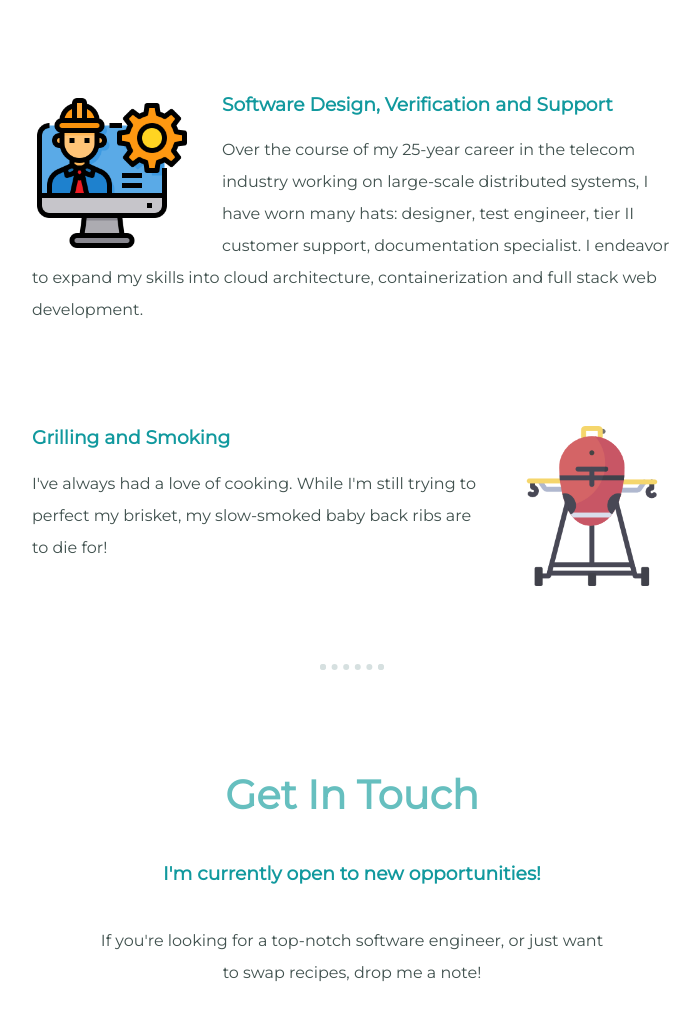
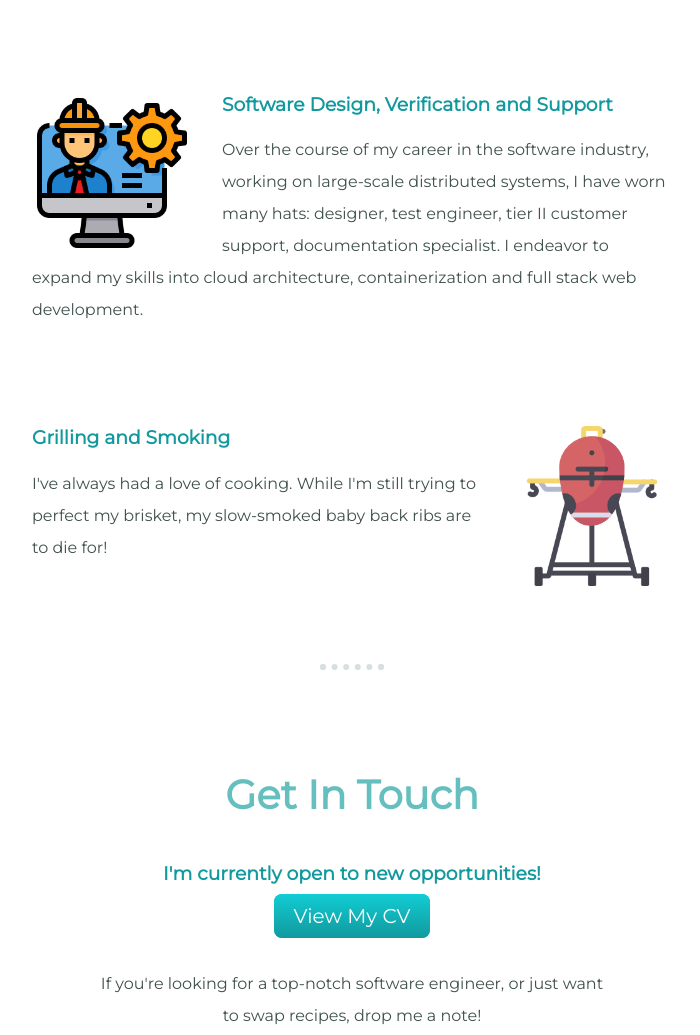
Before and after one commit to swchilds1/website, a plain HTML site: page index.html in a window 1280 px wide. Shown: the part 1640-2675 px from the top of the page, without its empty margins (288-988 px from the left). Drawn offline with Linux system fonts and the light colour scheme.

Commit message:
Add files via upload
Added Resume pdf and resume button to main page.

```diff
--- a/index.html
+++ b/index.html
@@ -1,5 +1,6 @@
 <!DOCTYPE html>
 <html lang="en" dir="ltr">
+
 <head>
   <meta charset="utf-8">
   <title>Steven Childs</title>
@@ -7,6 +8,7 @@
   <link rel="icon" href="favicon.ico">
   <link href="https://fonts.googleapis.com/css2?family=Merriweather&family=Montserrat&family=Sacramento&display=swap" rel="stylesheet">
 </head>
+
 <body>
   <div class="top-container">
     <img class="top-cloud" src="images/cloud.png" alt="cloud-img">
@@ -20,7 +22,8 @@
     <div class="profile">
       <img class="my-profile-pic" src="images/Steven_profile_pic.png" alt="my-photo">
       <h2>Hello</h2>
-        <p class="intro">My journey as a programmer began when I was 10 years old with my father's TRS-80. Today, I'm a skilled software engineering professional with extensive industry experience in all phases of the software development lifecycle.</p>
+      <p class="intro">My journey as a programmer began when I was 10 years old with my father's TRS-80. Today, I'm a skilled software engineering professional with extensive industry experience in all phases of the software development lifecycle.
+      </p>
     </div>
     <hr>
     <div class="skills">
@@ -28,7 +31,8 @@
       <div class="skill-row">
         <img class="skill-img1" src="images/engineer.png" alt="engineer-icon">
         <h3>Software Design, Verification and Support</h3>
-          <p>Over the course of my 25-year career in the telecom industry working on large-scale distributed systems, I have worn many hats: designer, test engineer, tier II customer support, documentation specialist. I endeavor to expand my skills into cloud architecture, containerization and full stack web development.</p>
+        <p>Over the course of my career in the software industry, working on large-scale distributed systems, I have worn many hats: designer, test engineer, tier II customer support, documentation specialist. I endeavor to expand my skills into
+          cloud architecture, containerization and full stack web development.</p>
       </div>
       <div class="skill-row">
         <img class="skill-img2" src="images/kamado.png" alt="testing-icon">
@@ -40,6 +44,7 @@
     <div class="contact-me">
       <h2>Get In Touch</h2>
       <h3>I'm currently open to new opportunities!</h3>
+      <a class="btn" href="Steven_Childs_Resume.pdf" target="_blank">View My CV</a>
       <p class="contact-message">If you're looking for a top-notch software engineer, or just want to swap recipes, drop me a note!</p>
       <a class="btn" href="mailto:swchilds1@outlook.com">CONTACT ME</a>
     </div>
@@ -54,4 +59,5 @@
   </div>
 
 </body>
+
 </html>
```
Also changed, not shown: 1 other file. Lines whose indentation alone changed are shown as unchanged.
